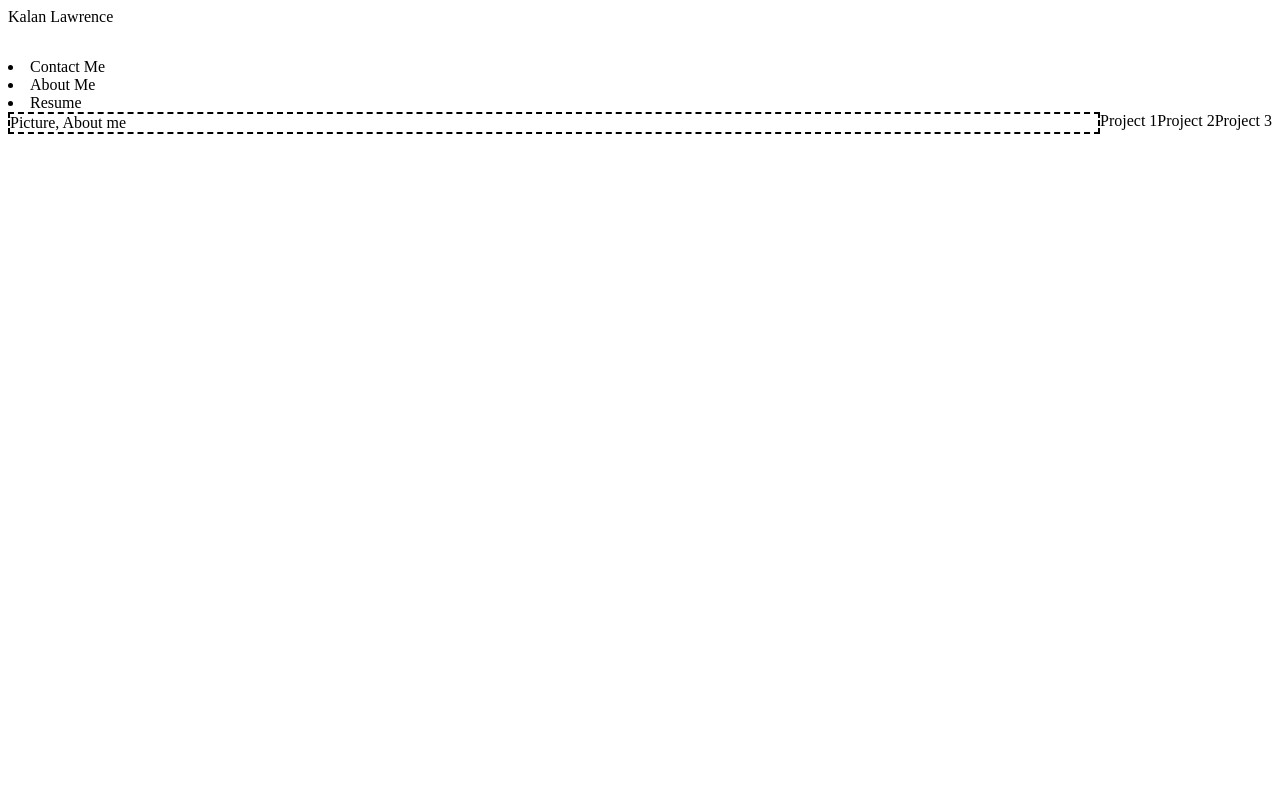
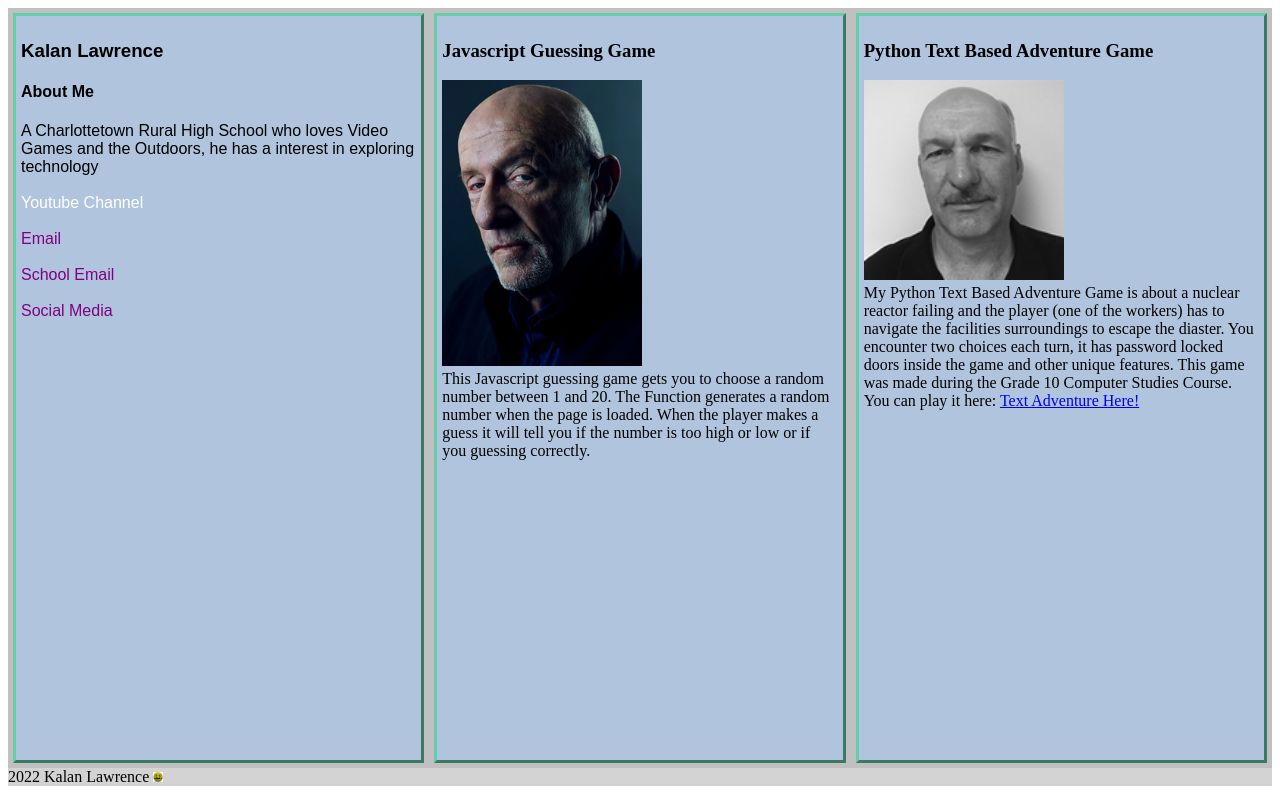
Before and after one commit to CRHS-CMP621A/personal-digital-portfolio-kala1764, a plain HTML site: page index.html in a window 1280 px wide. Drawn offline with Linux system fonts and the light colour scheme.

Commit message:
Add files via upload

```diff
--- a/index.html
+++ b/index.html
@@ -1,46 +1,54 @@
-<!DOCTYPE html>
-<html lang="en">
-  <head>
-    <meta charset="UTF-8" />
-    <meta name="viewport" content="width=device-width,initial-scale=1.0" />
-    <!-- STYLES -->
-    <link href="style.css" rel="stylesheet" />
+<!DOCTYPE HTML>
+<html>
+	<head>
 
-    <!-- Title -->
-    <title>About Me</title>
-  </head>
+	<link href="style.css" rel="stylesheet"/>
 
-<body>
-<div class="grid">
+	<title>My Personal Portfolio</title>
+	</head>
+	<body>
+	<div class ="grid">
+		<div class="navbar" >
+		<h3>Kalan Lawrence</h3>
+		<h4>About Me</h4>
+		A Charlottetown Rural High School who loves Video Games and the Outdoors, he has a interest in exploring technology
+		<br></br>
+		<a href="https://www.youtube.com/channel/UCD24t5s6_BfbcL3LbaBaymg" target="_blank"> Youtube Channel </a>
+		<br></br>
+		<a href="" target="_blank">Email</a>
+		<br></br>
+		<a href="" target="_blank">School Email</a>
+		<br></br>
+		<a href="" target="_blank">Social Media</a>
+		<br></br>
+		</div>
 
+		<div class="project2">
+            <h3>Javascript Guessing Game </h3>
+			<img src="Mike_Ehrmantraut_BCS_S3.png" alt="Guessing Game" width = "200px"> <br>
+			This Javascript guessing game gets you to choose a random number between 1 and 20.
+			The Function generates a random number when the page is loaded.
+			When the player makes a guess it will tell you if the number is too high or low or if you guessing correctly.
 
-<header class="main-header">
-  <div class="name">
-Kalan Lawrence
-</div>
-<blockquote class="tag"></blockquote>
-<nav class="navbar"></nav>
-<ul class="nav-links"></ul>
-  <li class="nav-link nav-1">Contact Me</li>
-  <li class="nav-link nav-2">About Me</li>
-  <li class="nav-link nav-3">Resume</li>
-</header> <!--end of header-->
+		</div>
 
-<main class="container">
-<section class= "about-me">Picture, About me</section>
-<article class="project-1">Project 1</article>
-<article class="project-2">Project 2</article>
-<article class="project-3">Project 3</article>
-</main>
+		<div class="project1" >
+			<h3>Python Text Based Adventure Game</h3>
+			<img src="aliencontact (1).jpg" width = "200px" alt ="Text Adventure">
+			<br>
+			My Python Text Based Adventure Game is about a nuclear reactor failing and the player (one of the workers) has to navigate the facilities surroundings to escape the diaster.
+			You encounter two choices each turn, it has password locked doors inside the game and other unique features.
+			This game was made during  the Grade 10 Computer Studies Course.
+			You can play it here:
+			<a href="https://replit.com/@KalanLawrence/Text-based-adventure#main.py" target="_blank">Text Adventure Here!</a>
+		</div>
 
-
-<footer class= "footer">
-
-
-
-</footer> <!--END OF FOOTER-->
-</div>
-
-
-  </body>
+		</div>
+	</div>
+		<footer class="main-footer" >
+		   <a href="" target = "_blank" ></a>
+		   2022 Kalan Lawrence
+		   <img src="6c4626aaa05c85b6574268cbdb06ffd4.gif" width=10px height=10px>
+		</footer>
+	</body>
 </html>
--- a/style.css
+++ b/style.css
@@ -1,20 +1,83 @@
 .header {
-  display: grid;
-  grid-template-columns: 2fr 3fr auto;
+  background-color: lightgray;
+  text-align: center;
+  font-size: 20px;
 }
 
-.nav-links {
-  display: flex;
-  list-style-type: none;
-  gap: 10px;
+.footer {
+  background-color: gray;
 }
 
-.container {
-  display: flex;
-  justify-content: space-between;
+.navbar {
+  padding: 5px;
+  overflow: hidden;
+  background-color:lightsteelblue;
+  font-family: Arial;
+  border-style:outset;
+  border-color: mediumaquamarine;
+  align-content: left;
 }
 
-.about-me {
-  border: 2px dashed black;
-  flex: 1;
+.navbar a {
+  text-align: left;
+  float: left;
+  font-size: 16px;
+  color: white;
+  text-decoration: none;
 }
+
+
+.navbar a:hover {
+  background-color: red;
+}
+
+.grid {
+  background-color: silver;
+  display: grid;
+  grid-template-columns: 1fr 1fr 1fr;
+  grid-column: 1 / 3 2 / 3 3 / 3;
+  grid-template-rows: 750px;
+  gap: 10px;
+  padding: 5px;
+}
+
+.project2 {
+  padding: 5px;
+  border: lightsteelblue;
+  background-color: lightsteelblue;
+  border-style:outset;
+  border-color: mediumaquamarine;
+}
+
+.aboutme {
+  padding: 5px;
+  border: lightsteelblue;
+  background-color: lightsteelblue;
+  border-style: outset;
+  border-color: mediumaquamarine;
+}
+
+.project1 {
+  padding: 5px;
+  border: lightsteelblue;
+  background-color: lightsteelblue;
+  border-style: outset;
+  border-color: mediumaquamarine;
+}
+
+
+a:visited {
+  color: purple;
+}
+
+a:hover {
+  color: orangered;
+}
+
+.main-footer {
+  background-color: lightgray;
+}
+
+.h3 {
+  font-weight: bold;
+}
```
Also changed, not shown: brainstorm.html (+1 -1 lines), 6c4626aaa05c85b6574268cbdb06ffd4.gif (added), Mike_Ehrmantraut_BCS_S3.png (added), house_style.css (line endings or trailing spaces), 1 other file.
